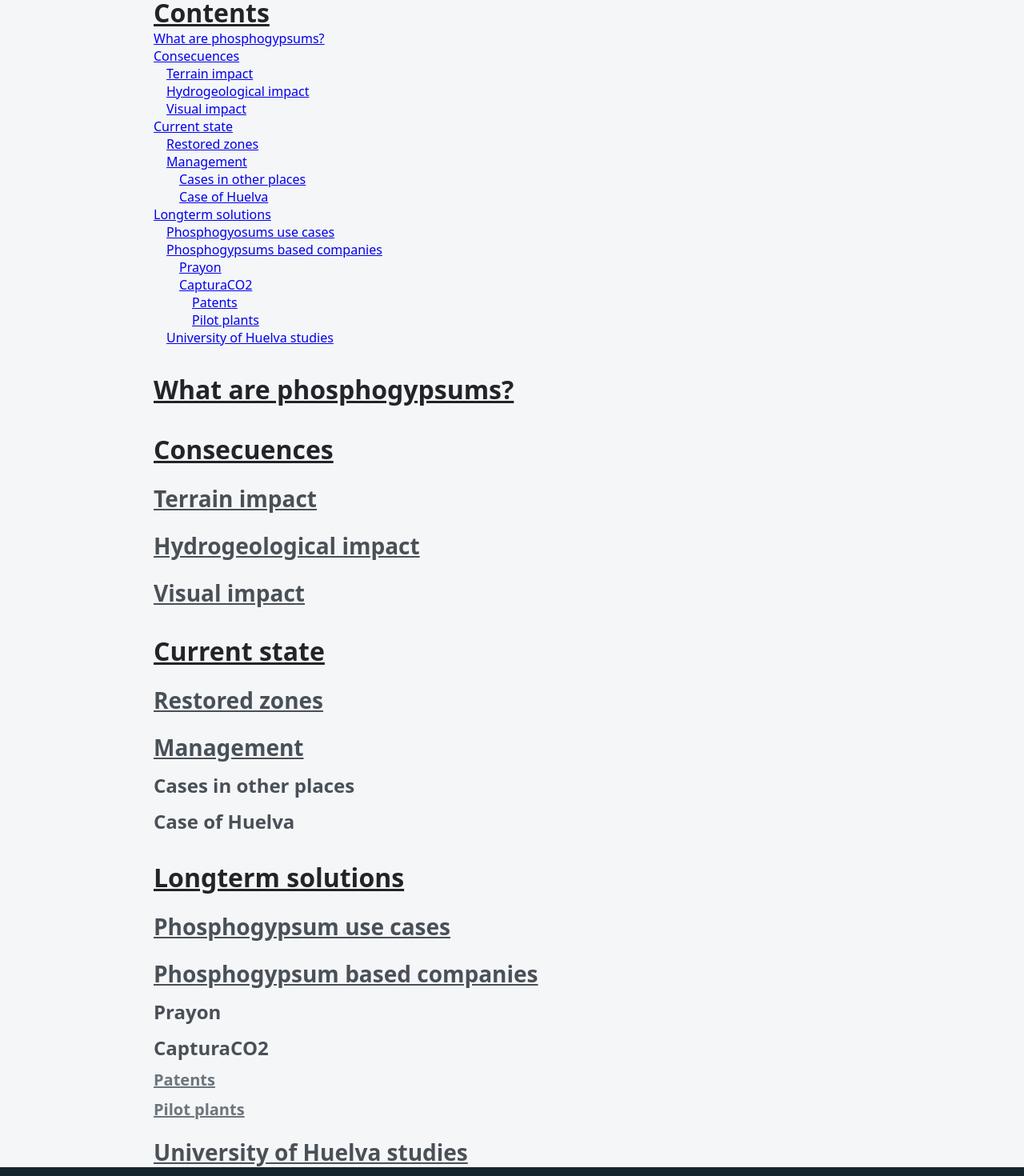
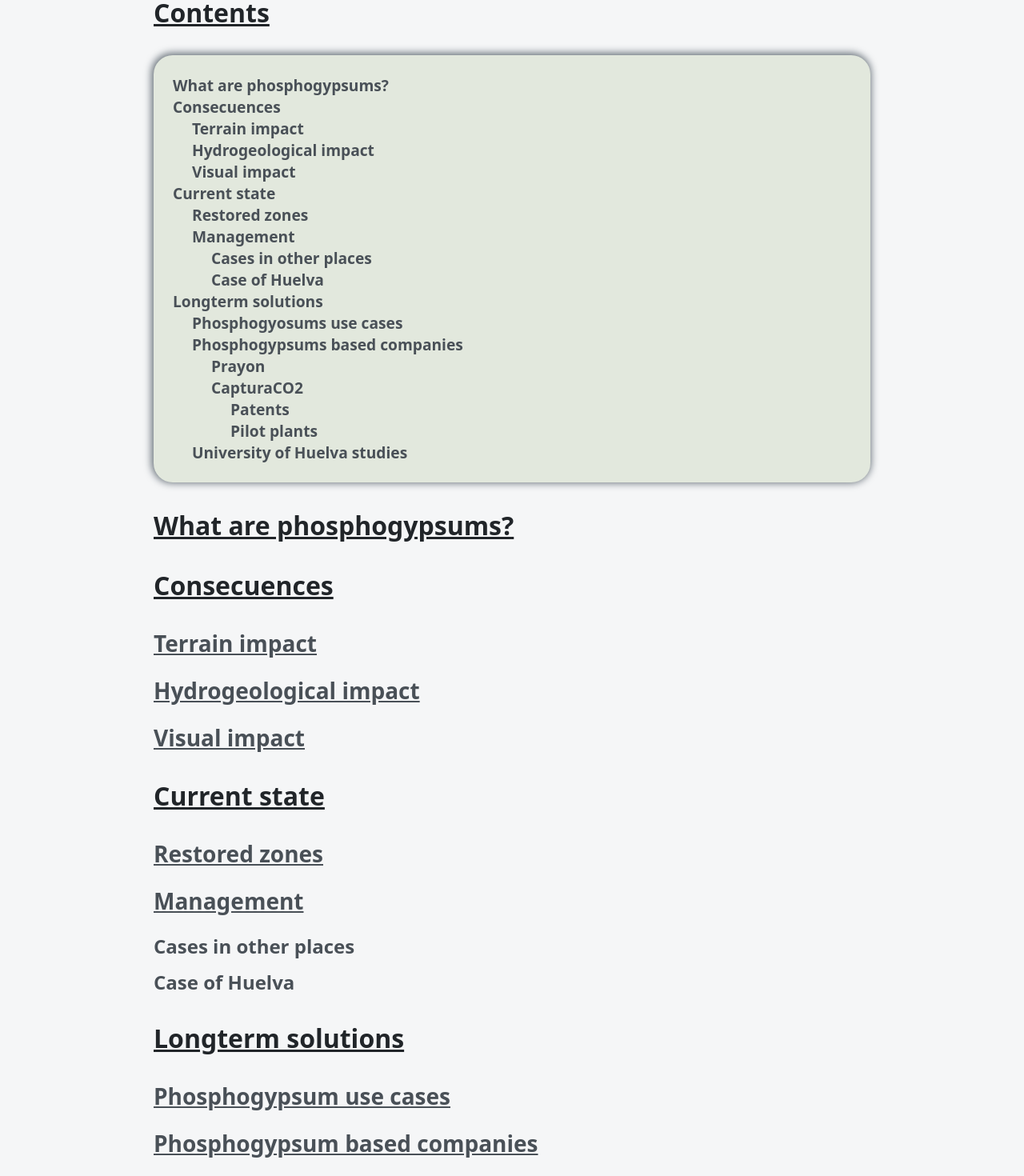
Before and after one commit to OscarBayoRequena/react-phosphogypsum, a React (Create React App) app: page / in a window 1280 px wide. Shown: the part 260-1730 px from the top of the page at 80% size. Built offline with nearby package versions, Linux system fonts and the light colour scheme.

Commit message:
Styling index
I just realized i'm on master. Whoopsies.
Switching to develop after this commit

```diff
--- a/src/assets/css/elements/Index.css
+++ b/src/assets/css/elements/Index.css
@@ -1,11 +1,36 @@
 @layer component {
 
+    .index{
+
+        display: flex;
+        flex-flow: column;
+
+        margin: 1em 0;
+        padding: 1.5em;
+
+        background-color: var(--content-bg);
+        box-shadow: -1px -1px 10px 2px var(--content-title-3);
+        border-radius: 1.5em;
+
+    }
+
     .index-anchor{
-        display: block;
+        display: inline;
+
+        font-size: larger;
+        font-weight: bold;
+        color: var(--content-title-2);
+        text-decoration: none;
+
     }
 
     .subsection{
-        padding-left: 1em;
+        padding-left: 1.5em;
+
+        display: flex;
+        flex-flow: column;
     }
 
+
+
 }
--- a/src/assets/css/pages/Home.css
+++ b/src/assets/css/pages/Home.css
@@ -23,7 +23,7 @@
 
     h1 {
 
-        margin-top: 1em;
+        margin: 1em 0;
         font-size: 2em;
 
         text-decoration: underline;
@@ -34,7 +34,7 @@
 
     h2{
 
-        margin-top: 0.75em;
+        margin: 0.75em 0;
         font-size: 1.75em;
 
         text-decoration: underline;
@@ -45,7 +45,7 @@
 
     h3{
 
-        margin-top: 0.5em;
+        margin: 0.5em 0;
         font-size: 1.5em;
 
 
@@ -55,7 +55,7 @@
 
     h4{
 
-        margin-top: 0.5em;
+        margin: 0.5em 0;
         font-size: 1.25em;
 
         text-decoration: underline;
@@ -66,7 +66,7 @@
 
     h5{
 
-        margin-top: 0.5em;
+        margin: 0.5em 0;
         font-size: 1em;
 
 
--- a/src/components/elements/Index.jsx
+++ b/src/components/elements/Index.jsx
@@ -100,14 +100,14 @@ function Index() {
   function renderNode(node) {
     if (!node.contents)
       return (
-        <a className="index-anchor" href={node.sectionId}>
+        <a className="index-anchor" href={"#"+node.sectionId}>
           {node.sectionTitle}
         </a>
       );
 
     return (
       <>
-        <a className="index-anchor" href={node.sectionId}>
+        <a className="index-anchor" href={"#"+node.sectionId}>
           {node.sectionTitle}
         </a>
         {React.createElement(
--- a/src/components/pages/Home.jsx
+++ b/src/components/pages/Home.jsx
@@ -22,28 +22,28 @@ function Home (){
                 <h1>Contents</h1>
                 <Index />
 
-                <h1>What are phosphogypsums?</h1>
+                <h1 id="section-1">What are phosphogypsums?</h1>
 
 
-                <h1>Consecuences</h1>
-                    <h2>Terrain impact</h2>
-                    <h2>Hydrogeological impact</h2>
-                    <h2>Visual impact</h2>
+                <h1 id="section-2">Consecuences</h1>
+                    <h2 id="section-2-1">Terrain impact</h2>
+                    <h2 id="section-2-2">Hydrogeological impact</h2>
+                    <h2 id="section-2-3">Visual impact</h2>
 
-                <h1>Current state</h1>
-                    <h2>Restored zones</h2>
-                    <h2>Management</h2>
-                        <h3>Cases in other places</h3>
-                        <h3>Case of Huelva</h3>
+                <h1 id="section-3">Current state</h1>
+                    <h2 id="section-3-1">Restored zones</h2>
+                    <h2 id="section-3-2">Management</h2>
+                        <h3 id="section-3-2-1">Cases in other places</h3>
+                        <h3 id="section-3-2-2">Case of Huelva</h3>
 
-                <h1>Longterm solutions</h1>
-                        <h2>Phosphogypsum use cases</h2>
-                        <h2>Phosphogypsum based companies</h2>
-                            <h3>Prayon</h3>
-                            <h3>CapturaCO2</h3>
-                                <h4>Patents</h4>
-                                <h4>Pilot plants</h4>
-                        <h2 id="sample">University of Huelva studies</h2>
+                <h1 id="section-4">Longterm solutions</h1>
+                        <h2 id="section-4-1">Phosphogypsum use cases</h2>
+                        <h2 id="section-4-2">Phosphogypsum based companies</h2>
+                            <h3 id="section-4-2-1">Prayon</h3>
+                            <h3 id="section-4-2-2">CapturaCO2</h3>
+                                <h4 id="section-4-2-2-1">Patents</h4>
+                                <h4 id="section-4-2-2-2">Pilot plants</h4>
+                        <h2 id="section-4-3">University of Huelva studies</h2>
 
                 {/*
                 Logo  X
```
